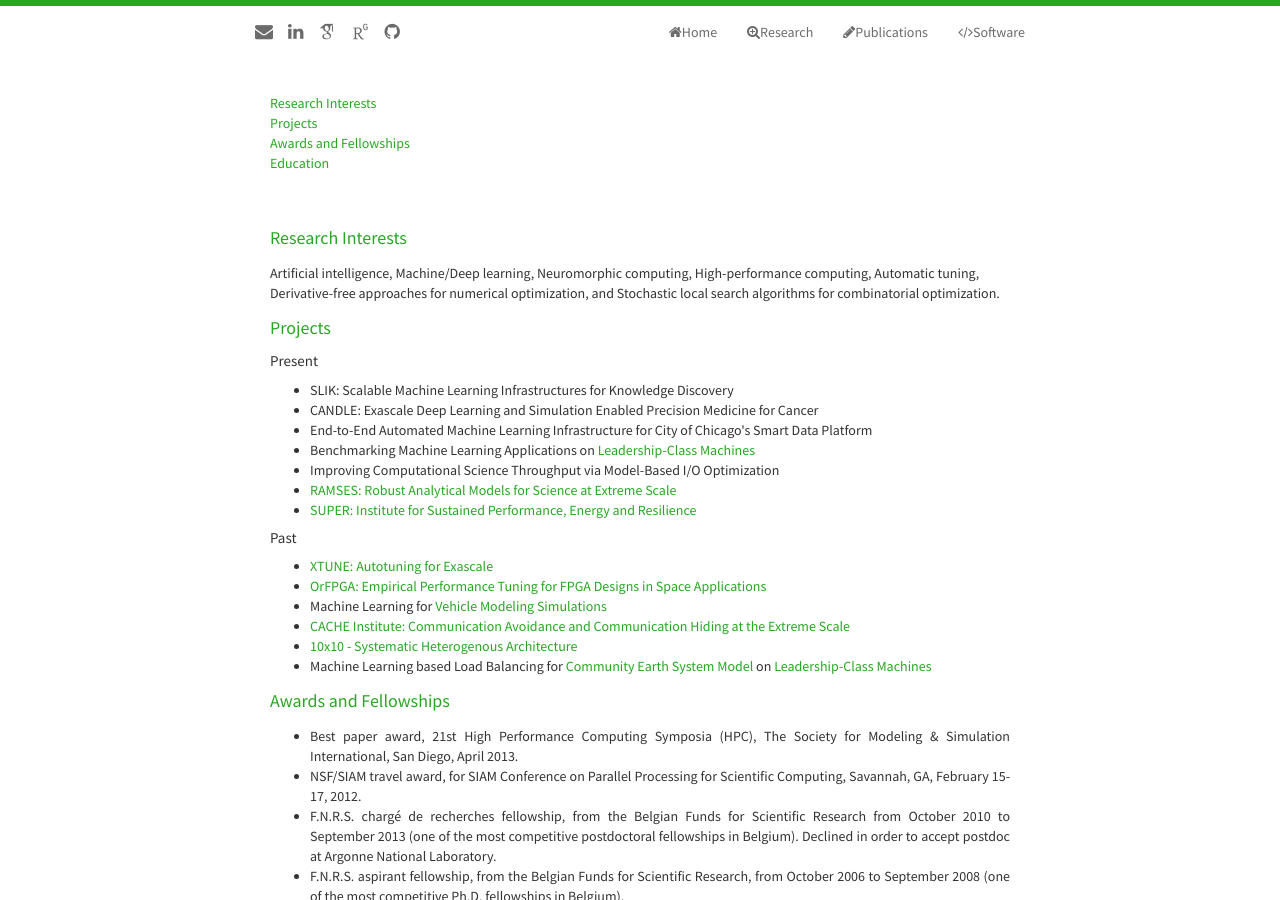
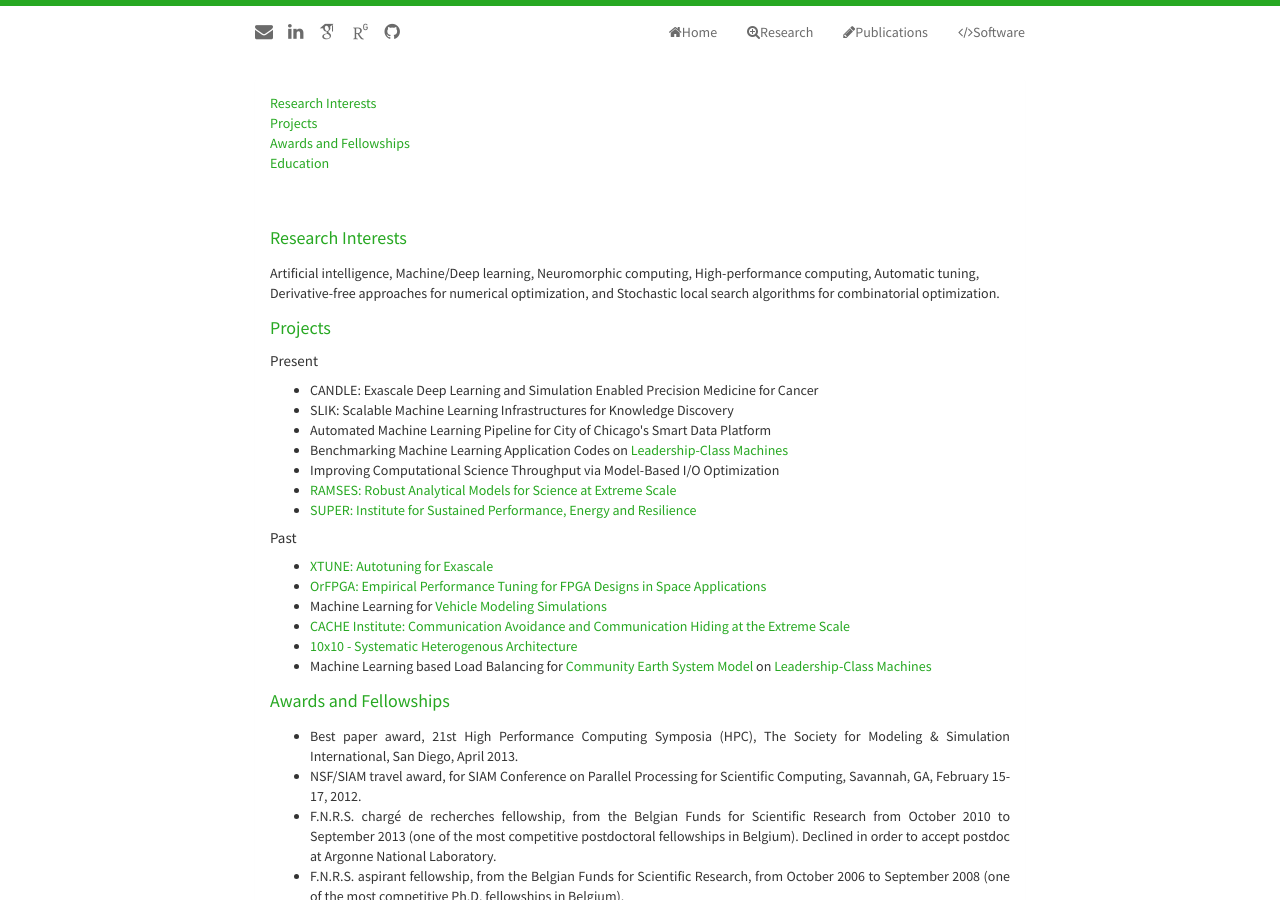
Before and after one commit to pbalapra/pbalapra.github.io, a Jekyll site: the page built from research.html, in a window 1280 px wide and 900 px high. Built offline with Jekyll 4.4.1, drawn with Linux system fonts in a browser that asks for light colours; nearby versions of some CDN libraries; some web fonts are replaced.

Commit message:
project update

```diff
--- a/_includes/research.html
+++ b/_includes/research.html
@@ -21,10 +21,10 @@
     <h5> <a name="projects" id="projects">Projects</a></h5>
     <h6>Present</h6>
     <ul class="itemize1">
+    <li> CANDLE: Exascale Deep Learning and Simulation Enabled Precision Medicine for Cancer </a></li>
     <li> SLIK: Scalable Machine Learning Infrastructures for Knowledge Discovery</a></li>
-    <li> CANDLE: Exascale Deep Learning and Simulation Enabled Precision Medicine for Cancer </a></li>
-    <li> End-to-End Automated Machine Learning Infrastructure for City of Chicago's Smart Data Platform</a></li>
-    <li> Benchmarking Machine Learning Applications on <a href="https://www.alcf.anl.gov/mira" target="_blank"> Leadership-Class Machines</a></li>
+    <li> Automated Machine Learning Pipeline for City of Chicago's Smart Data Platform</a></li>
+    <li> Benchmarking Machine Learning Application Codes on <a href="https://www.alcf.anl.gov/mira" target="_blank"> Leadership-Class Machines</a></li>
     <li> Improving Computational Science Throughput via Model-Based I/O Optimization </a></li>
     <li><a href="https://sites.google.com/site/ramsesdoeproject/" target="_blank">RAMSES: Robust Analytical Models for Science at Extreme Scale </a>  </li>
     <li><a href="http://super-scidac.org/" target="_blank">SUPER: Institute for Sustained Performance, Energy and Resilience</a>  </li>
```
